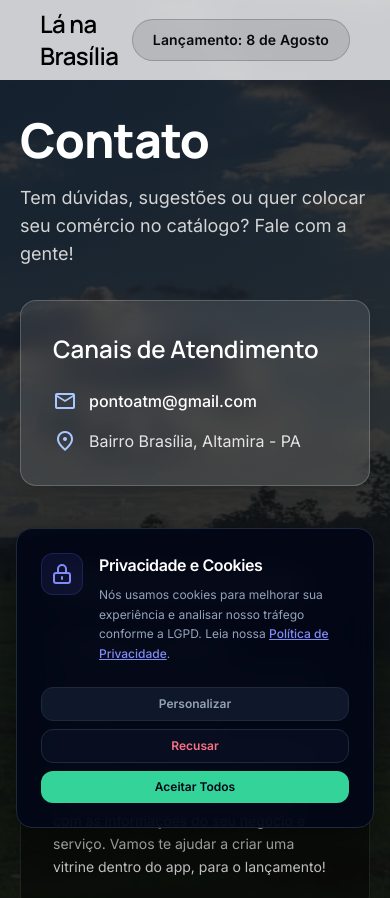
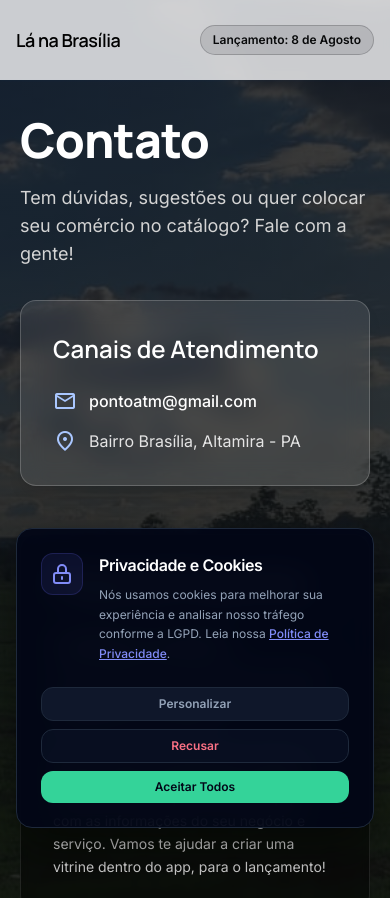
Before and after one commit to brunodarwich/lnb-page, a website: page contato.html in a window 390 px wide. Shown: the top 898 px of the page. Drawn offline with nearby package versions, Linux system fonts and the light colour scheme.

Commit message:
style: prevent brand and launch badge wrapping on mobile vertical viewport

```diff
--- a/contato.html
+++ b/contato.html
@@ -230,8 +230,8 @@
 </head>
 <body class="bg-background text-on-background font-body-md antialiased selection:bg-innovation-lime selection:text-deep-contrast">
 <!-- TopNavBar Component -->
-<nav class="fixed top-0 left-0 right-0 z-50 flex justify-between items-center px-margin-desktop h-20 max-w-container-max mx-auto bg-surface/80 backdrop-blur-md dark:bg-surface-container-highest/80 border-b border-outline-variant/10 shadow-sm shadow-secondary/5">
-<a class="font-display-lg text-headline-md text-primary dark:text-primary-fixed tracking-tight" href="index.html">
+<nav class="fixed top-0 left-0 right-0 z-50 flex justify-between items-center px-4 md:px-margin-desktop h-20 max-w-container-max mx-auto bg-surface/80 backdrop-blur-md dark:bg-surface-container-highest/80 border-b border-outline-variant/10 shadow-sm shadow-secondary/5">
+<a class="font-display-lg text-lg md:text-headline-md text-primary dark:text-primary-fixed tracking-tight whitespace-nowrap" href="index.html">
             Lá na Brasília
         </a>
 <div class="hidden md:flex items-center gap-8">
@@ -239,7 +239,7 @@
 <a class="font-label-md text-label-md text-on-surface-variant dark:text-on-primary-fixed-variant hover:text-primary dark:hover:text-primary-fixed transition-colors" href="sobre.html">Sobre a Proposta</a>
 <a class="font-label-md text-label-md text-secondary dark:text-secondary-fixed-dim border-b-2 border-secondary dark:border-secondary-fixed-dim pb-1" href="contato.html">Contato</a>
 </div>
-<span class="bg-deep-contrast/10 dark:bg-primary-fixed-dim/20 text-deep-contrast dark:text-primary-fixed px-5 py-2.5 rounded-full font-label-md text-label-md select-none font-semibold text-center border border-deep-contrast/20">
+<span class="bg-deep-contrast/10 dark:bg-primary-fixed-dim/20 text-deep-contrast dark:text-primary-fixed px-3 py-1.5 md:px-5 md:py-2.5 rounded-full text-xs md:text-label-md select-none font-semibold text-center border border-deep-contrast/20 whitespace-nowrap">
     Lançamento: 8 de Agosto
 </span>
 </nav>
```
Also changed, not shown: index.html (+3 -3 lines), privacidade.html (+3 -3 lines), sobre.html (+3 -3 lines), termos.html (+3 -3 lines).
